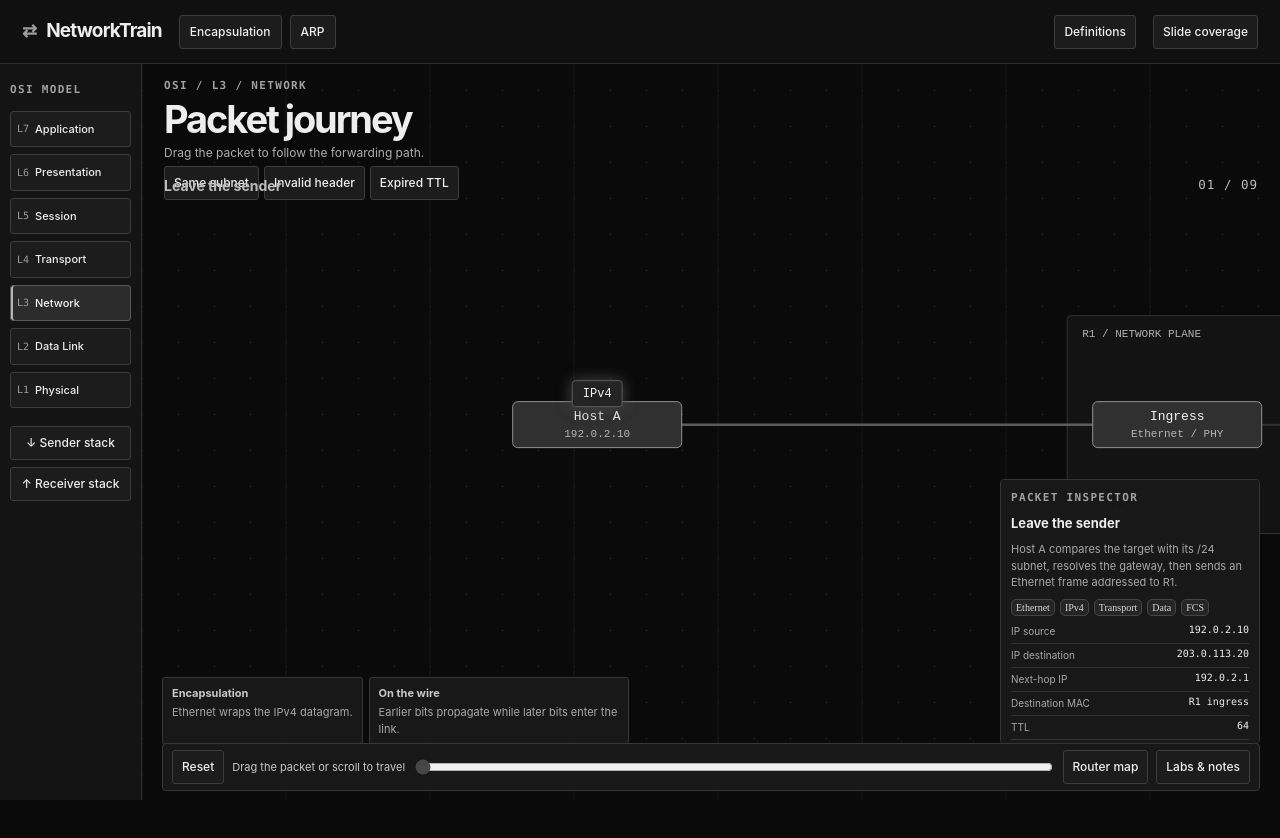
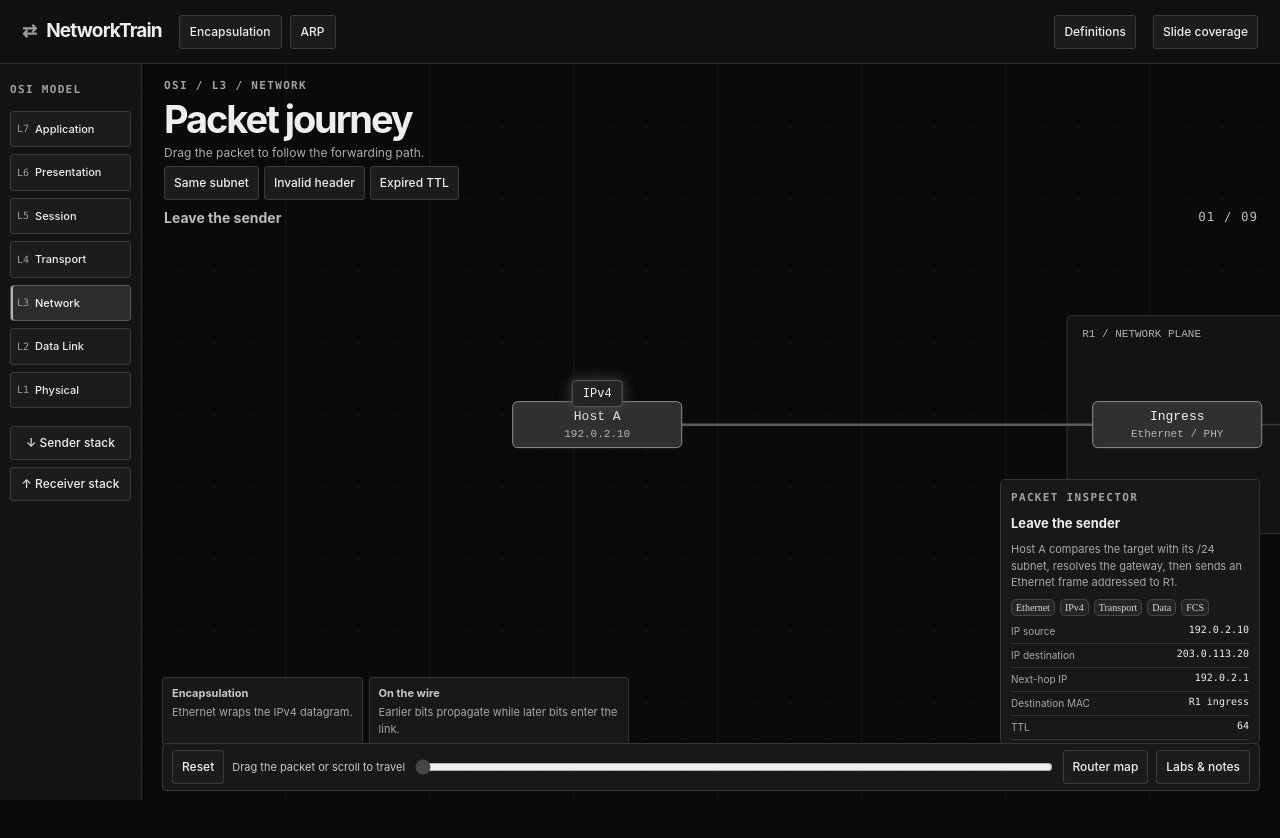
Before and after one commit to srivastavaprisha29-ops/NetworkTrain, a plain HTML site: page index.html in a window 1280 px wide. Shown: the top 838 px of the page. Drawn offline with Linux system fonts and the light colour scheme.

Commit message:
Keep stage headings clear of packet branch controls

```diff
--- a/index.html
+++ b/index.html
@@ -95,6 +95,8 @@ button[aria-pressed=true],.layer[aria-pressed=true]{background:#262626;border-co
 header{background:#101010}.layout>aside:first-child{background:#141414}
 button[aria-pressed=true],.layer[aria-pressed=true]{background:#2c2c2c;color:#f5f5f5;border-color:#595959;box-shadow:inset 2px 0 #b5b5b5}
 .controls,.card,.inspector{background:#191919f5!important}
+.overlay>.stage-heading{position:static;width:100%;margin-top:7px;display:flex;justify-content:space-between;pointer-events:none}
+.overlay .branches{margin-bottom:0}
 #definitions-dialog{width:min(740px,calc(100vw - 28px));max-width:none;max-height:86svh;overflow:auto;padding:0}
 .glossary-head{position:sticky;top:0;z-index:1;background:#161616;padding:16px 20px 10px;border-bottom:1px solid #393939}
 .glossary-filters{display:flex;gap:7px;flex-wrap:wrap}
@@ -115,8 +117,8 @@ button[aria-pressed=true],.layer[aria-pressed=true]{background:#2c2c2c;color:#f5
 <header><div class="brand"><b>⇄</b>NetworkTrain</div><nav class="toolbar" aria-label="Concepts at this point" id="toolbar"></nav><button id="definitions-button">Definitions</button><button class="tools-end" id="sources">Slide coverage</button></header>
 <div id="concept-pop" hidden></div><div id="rail"><div class="layout">
 <aside><div class="label">OSI model</div><nav class="layers" aria-label="OSI layers" id="layers"></nav><div class="directions"><button id="down">↓ Sender stack</button><button id="up">↑ Receiver stack</button></div></aside>
-<main><div class="overlay"><div class="label" id="section"></div><h1 id="title"></h1><p class="intro muted" id="intro"></p><div class="branches" id="branches"></div></div>
-<section class="stage" aria-label="Packet simulator"><div class="stage-heading"><h2 id="step-title"></h2><small class="live" id="counter"></small></div><canvas id="canvas" role="img" aria-label="Network topology and active packet paths"></canvas><div id="hit-layer" aria-label="Interactive blocks on the packet path"></div>
+<main><div class="overlay"><div class="label" id="section"></div><h1 id="title"></h1><p class="intro muted" id="intro"></p><div class="branches" id="branches"></div><div class="stage-heading"><h2 id="step-title"></h2><small class="live" id="counter"></small></div></div>
+<section class="stage" aria-label="Packet simulator"><canvas id="canvas" role="img" aria-label="Network topology and active packet paths"></canvas><div id="hit-layer" aria-label="Interactive blocks on the packet path"></div>
 <div class="controls"><button id="reset" title="Return to source">Reset</button><small>Drag the packet or scroll to travel</small><input id="scrub" type="range" min="0" value="0" aria-label="Packet position"><button id="router-map">Router map</button><button id="lab-menu">Labs &amp; notes</button></div></section>
 <div class="cards" id="operations"></div></main>
 <aside class="inspector" aria-label="Packet inspector"><div class="label">Packet inspector</div><h2 id="inspect-title"></h2><p id="inspect-description"></p><div class="stack" id="stack"></div><div class="fields" id="fields"></div><button id="inspect-more">Explain this stage</button></aside><aside id="lesson-drawer" aria-label="Concept lesson" hidden><div class="drawer-head"><div><div class="label" id="lesson-group"></div><h2 id="lesson-title"></h2></div><button id="lesson-close" aria-label="Close concept lesson">Close</button></div><div class="drawer-body" id="lesson-body"></div></aside>
```
